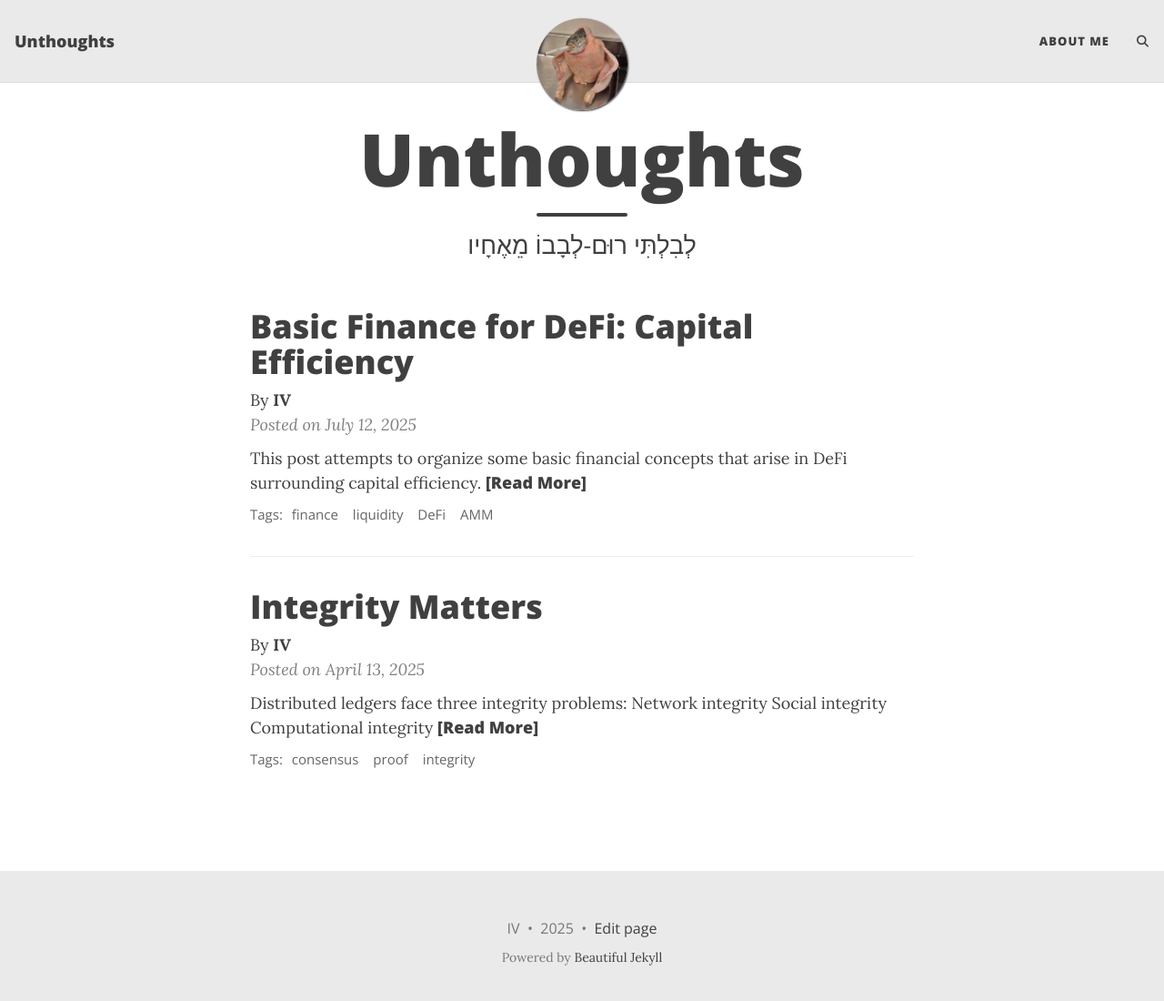
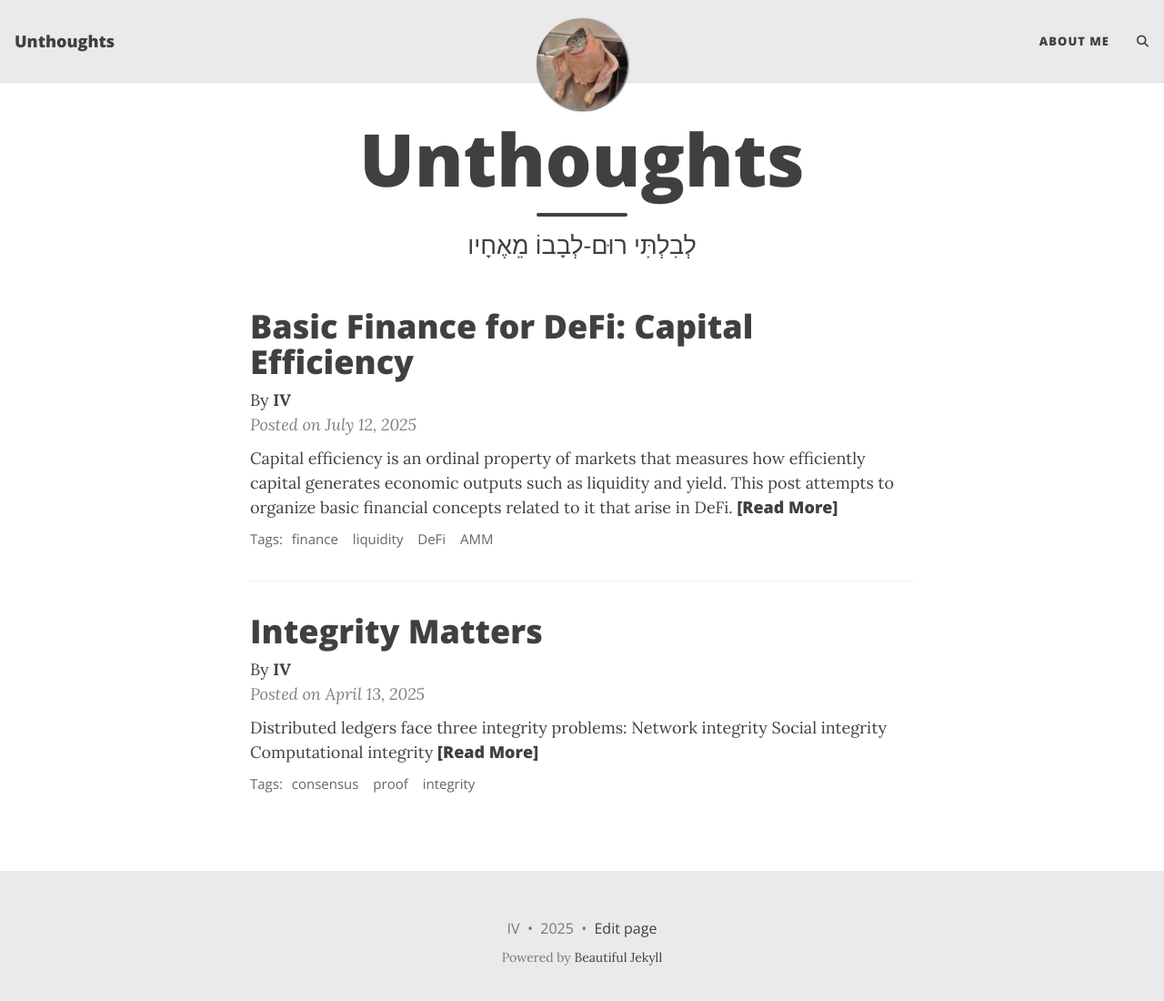
Before and after one commit to unthoughts/unthoughts.github.io, a Jekyll site: the page built from index.html, in a window 1280 px wide and 1113 px high. Shown: the top 1100 px of the window at 91% size. Built offline with Jekyll 4.4.1, drawn with Linux system fonts in a browser that asks for light colours; the list of posts is cut into pages by our own code; comment, search, counter and statistics services are not loaded.

Commit message:
Update site config and new DeFi finance post (yet bloody again)

```diff
--- a/_posts/2025-07-12-basic-finance-for-defi-capital-efficiency.md
+++ b/_posts/2025-07-12-basic-finance-for-defi-capital-efficiency.md
@@ -8,9 +8,7 @@ mathjax: true
 author: IV
 ---
 
-This post attempts to organize some basic financial concepts that arise in DeFi surrounding capital efficiency.
-
-Capital efficiency is an ordinal property of markets that measures how efficiently capital generates economic outputs such as liquidity and yield.
+Capital efficiency is an ordinal property of markets that measures how efficiently capital generates economic outputs such as liquidity and yield. This post attempts to organize basic financial concepts related to it that arise in DeFi.
 
 # Liquidity
 
```
